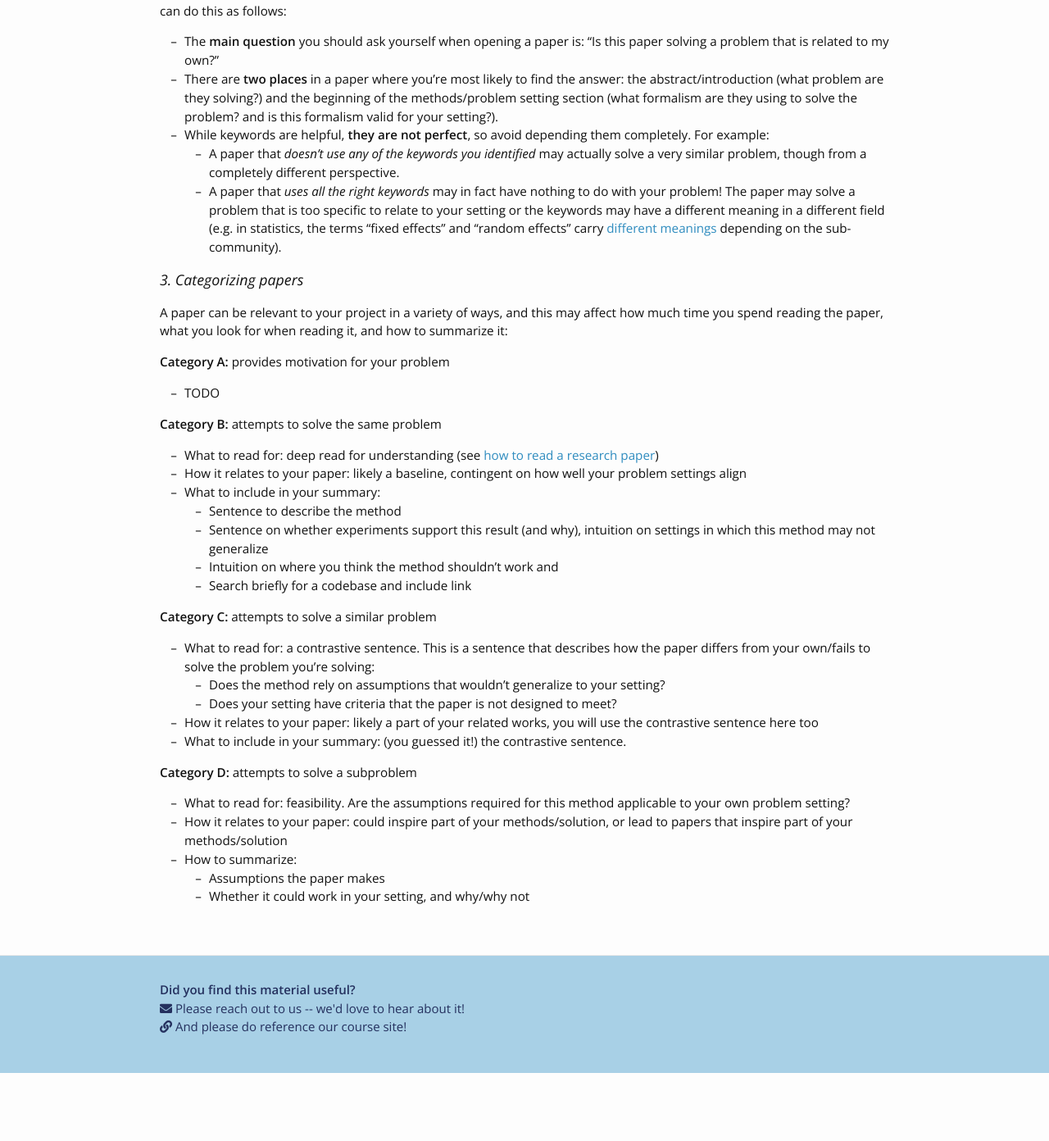
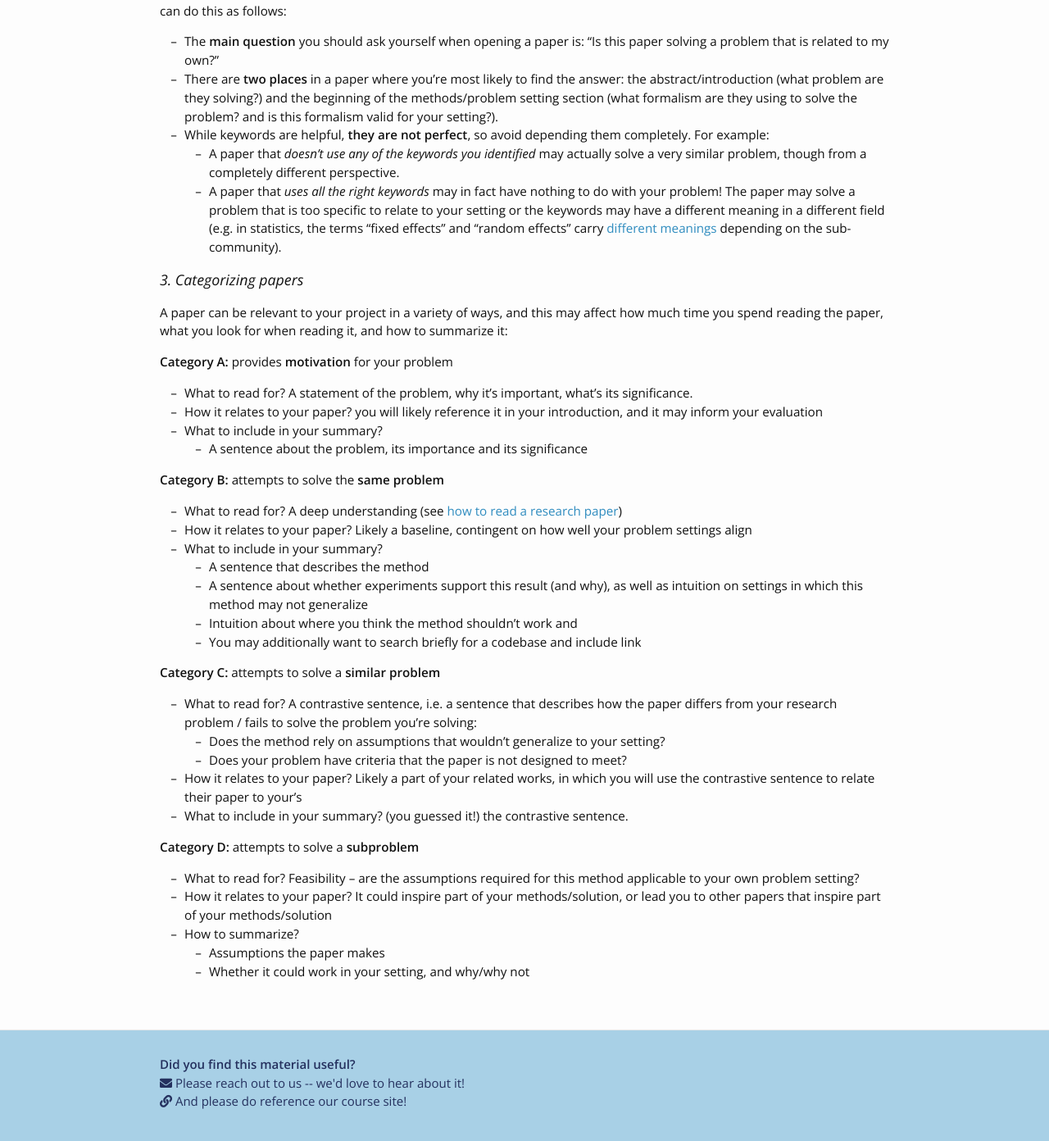
Before and after one commit to yanivyacoby/harvard-cs290, a Jekyll site: the page built from how-to-do-a-literature-search.md, in a window 1280 px wide and 1400 px high, scrolled down 1981 px. Shown: the top 1392 px of the window at 82% size. Built offline with Jekyll 4.4.1, drawn with Linux system fonts in a browser that asks for light colours; nearby versions of some CDN libraries; before the commit the page ends 3290 px from its top, so only the background shows below that.

Commit message:
Update how-to-do-a-literature-search.md

```diff
--- a/how-to-do-a-literature-search.md
+++ b/how-to-do-a-literature-search.md
@@ -82,28 +82,31 @@ We emphasize that *this not a trivial skill*, but it is an important one to deve
 A paper can be relevant to your project in a variety of ways, and this may affect how much time you spend reading the paper,
 what you look for when reading it, and how to summarize it:
 
-**Category A:** provides motivation for your problem
-* TODO
+**Category A:** provides **motivation** for your problem
+* What to read for? A statement of the problem, why it's important, what's its significance.
+* How it relates to your paper? you will likely reference it in your introduction, and it may inform your evaluation
+* What to include in your summary?
+  * A sentence about the problem, its importance and its significance
 
-**Category B:** attempts to solve the same problem
-* What to read for: deep read for understanding (see [how to read a research paper]({{ site.baseurl }}/materials/how-to-read-a-research-paper){:target="_blank"}{:rel="noopener noreferrer"})
-* How it relates to your paper: likely a baseline, contingent on how well your problem settings align
-* What to include in your summary:
-  * Sentence to describe the method
-  * Sentence on whether experiments support this result (and why), intuition on settings in which this method may not generalize
-  * Intuition on where you think the method shouldn’t work and
-  * Search briefly for a codebase and include link
+**Category B:** attempts to solve the **same problem**
+* What to read for? A deep understanding (see [how to read a research paper]({{ site.baseurl }}/materials/how-to-read-a-research-paper){:target="_blank"}{:rel="noopener noreferrer"})
+* How it relates to your paper? Likely a baseline, contingent on how well your problem settings align
+* What to include in your summary?
+  * A sentence that describes the method
+  * A sentence about whether experiments support this result (and why), as well as intuition on settings in which this method may not generalize
+  * Intuition about where you think the method shouldn't work and
+  * You may additionally want to search briefly for a codebase and include link
 
-**Category C:** attempts to solve a similar problem
-* What to read for: a contrastive sentence. This is a sentence that describes how the paper differs from your own/fails to solve the problem you’re solving:
-  * Does the method rely on assumptions that wouldn’t generalize to your setting?
-  * Does your setting have criteria that the paper is not designed to meet?
-* How it relates to your paper: likely a part of your related works, you will use the contrastive sentence here too
-* What to include in your summary: (you guessed it!) the contrastive sentence.
+**Category C:** attempts to solve a **similar problem**
+* What to read for? A contrastive sentence, i.e. a sentence that describes how the paper differs from your research problem / fails to solve the problem you're solving:
+  * Does the method rely on assumptions that wouldn't generalize to your setting?
+  * Does your problem have criteria that the paper is not designed to meet?
+* How it relates to your paper? Likely a part of your related works, in which you will use the contrastive sentence to relate their paper to your's
+* What to include in your summary? (you guessed it!) the contrastive sentence.
 
-**Category D:** attempts to solve a subproblem
-* What to read for: feasibility. Are the assumptions required for this method applicable to your own problem setting?
-* How it relates to your paper: could inspire part of your methods/solution, or lead to papers that inspire part of your methods/solution
-* How to summarize:
+**Category D:** attempts to solve a **subproblem**
+* What to read for? Feasibility -- are the assumptions required for this method applicable to your own problem setting?
+* How it relates to your paper? It could inspire part of your methods/solution, or lead you to other papers that inspire part of your methods/solution
+* How to summarize?
   * Assumptions the paper makes
   * Whether it could work in your setting, and why/why not
```
